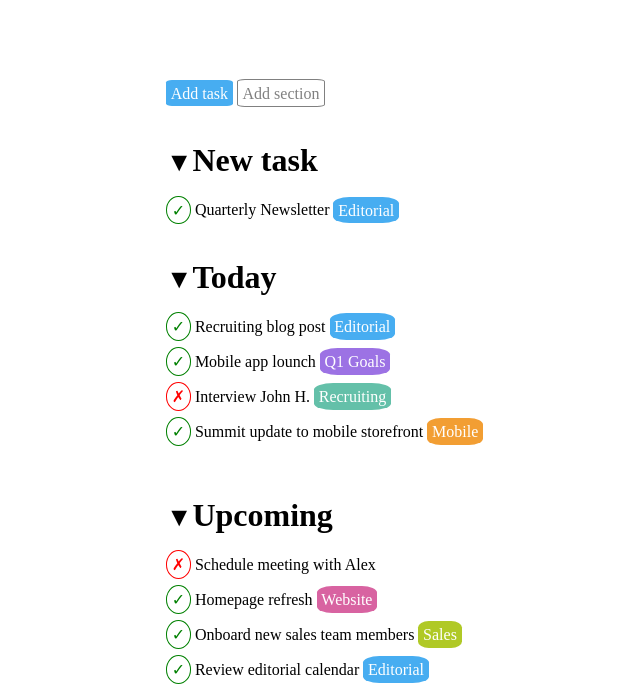
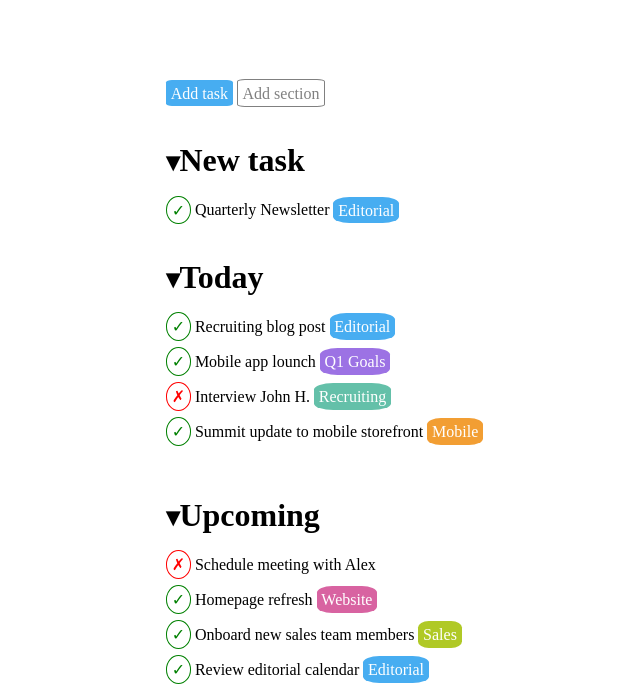
Before and after one commit to Michael-Pellizzato/html-css-toboolist, a plain HTML site: page index.html in a window 1280 px wide. Shown: the part 168-863 px from the top of the page, without its empty margins (0-640 px from the left). Drawn offline with Linux system fonts and the light colour scheme.

Commit message:
1st correction

```diff
--- a/index.html
+++ b/index.html
@@ -27,12 +27,12 @@
         </div>
         <br>
         <div id="list1">
-            <h1><small>&#9660;</small>New task</h1>
+            <h1><small>&#9662;</small>New task</h1>
                 <span class="check"> &check;</span><span> Quarterly Newsletter</span> <span id="color-blue">Editorial</span>
         </div>
         <br>
         <div>
-            <h1><small>&#9660;</small>Today</h1>
+            <h1><small>&#9662;</small>Today</h1>
                <p><span class="check">&check;</span><span> Recruiting blog post</span> <span id="color-blue">Editorial</span></p>
                 <p><span class="check">&check;</span><span> Mobile app lounch</span> <span id="color-purple">Q1 Goals</span></p>
                 <p><span class="cross">&cross;</span><span> Interview John H.</span> <span id="color-green">Recruiting</span></p>
@@ -40,7 +40,7 @@
         </div>
         <br>
         <div>
-            <h1><small>&#9660;</small>Upcoming</h1>
+            <h1><small>&#9662;</small>Upcoming</h1>
                 <p><span class="cross">&cross;</span><span> Schedule meeting with Alex</span></p>
                 <p><span class="check">&check;</span><span> Homepage refresh</span> <span id="color-pink">Website</span></p>
                 <p><span class="check">&check;</span><span> Onboard new sales team members</span> <span id="color-olive">Sales</span></p>
```
